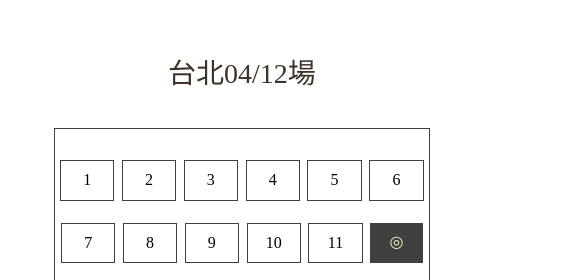
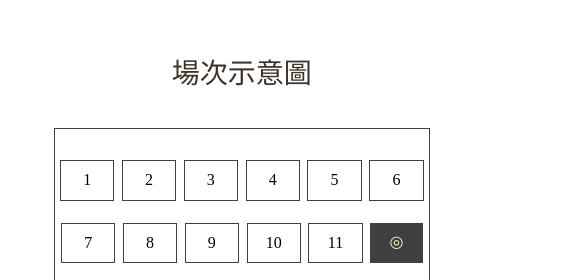
Before and after one commit to api810209/wd02007, a plain HTML site: page booking.html in a window 1280 px wide. Shown: the top 280 px of the page, 699-1280 px from the left. Drawn offline with Linux system fonts and the light colour scheme; a web font is replaced by a local one.

Commit message:
0510 預約更新

```diff
--- a/booking.html
+++ b/booking.html
@@ -39,7 +39,7 @@
             </div>
             <div class="header-content-formarea">
                 <div class="site">
-                    <h2 id="stallLoc">台北04/12場</h2>
+                    <h2 id="stallLoc">場次示意圖</h2>
                     <div class="site01">
                         <div class="stall-num">1</div>
                         <div class="stall-num">2</div>
```
